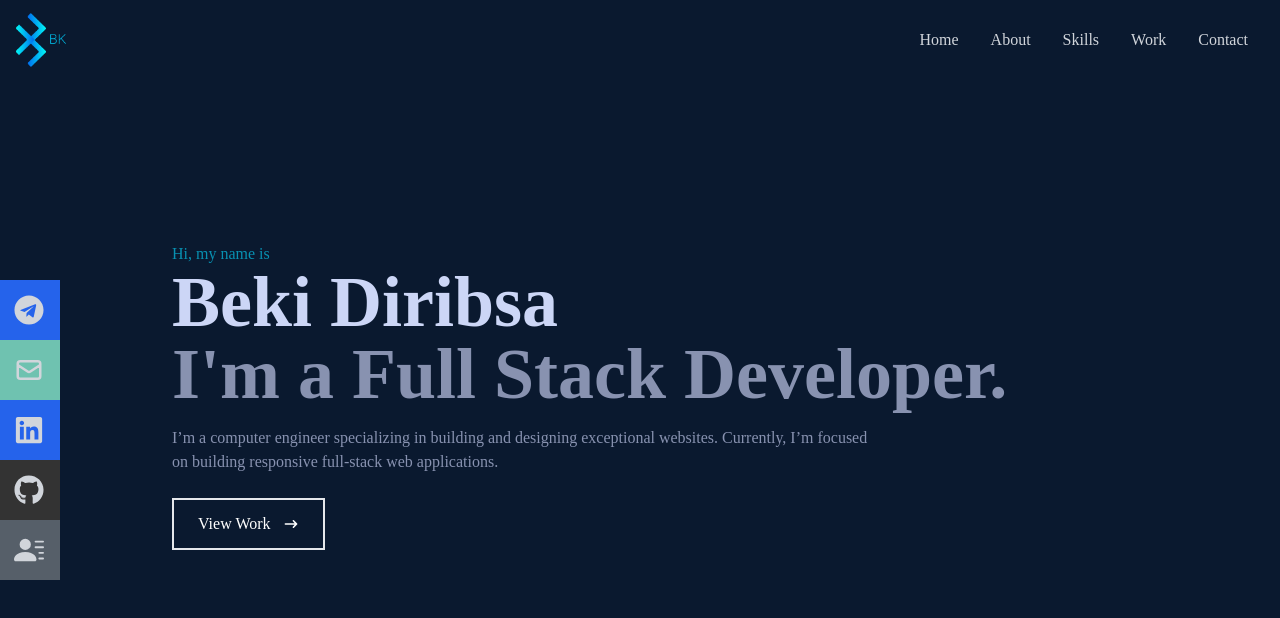
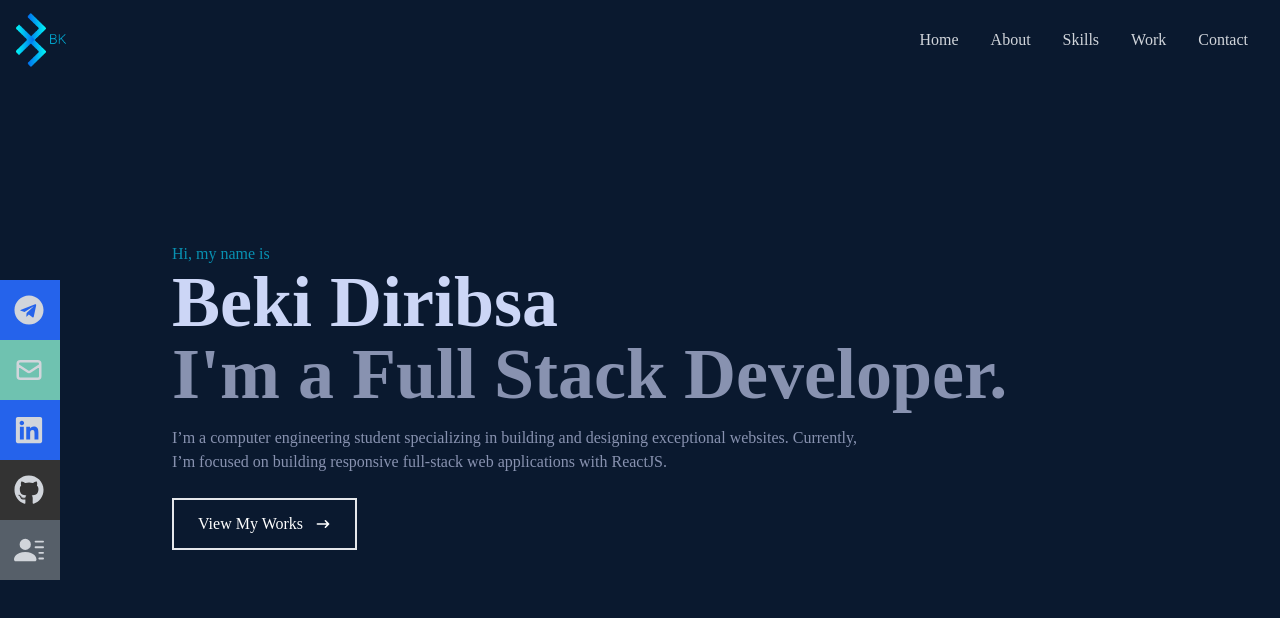
Before and after one commit to Beki-D/my-portfolio, a React (Create React App) app: page / in a window 1280 px wide. Shown: the top 618 px of the page. Built offline with nearby package versions, Linux system fonts and the light colour scheme.

Commit message:
Just text changes

```diff
--- a/src/components/Home.jsx
+++ b/src/components/Home.jsx
@@ -14,12 +14,12 @@ const Home = () => {
           I'm a Full Stack Developer.
         </h2>
         <p className='text-[#8892b0] py-4 max-w-[700px]'>
-          I’m a computer engineer specializing in building and designing exceptional websites. Currently, I’m focused on
-          building responsive full-stack web applications.
+          I’m a computer engineering student specializing in building and designing exceptional websites. Currently, I’m focused on
+          building responsive full-stack web applications with ReactJS.
         </p>
         <div>
           <button className='text-white group border-2 px-6 py-3 my-2 flex items-center hover:bg-cyan-600 hover:border-cyan-700'>
-            View Work
+            View My Works
             <span className='group-hover:rotate-90 duration-500'>
               <HiArrowNarrowRight className='ml-3 ' />
             </span>
```
